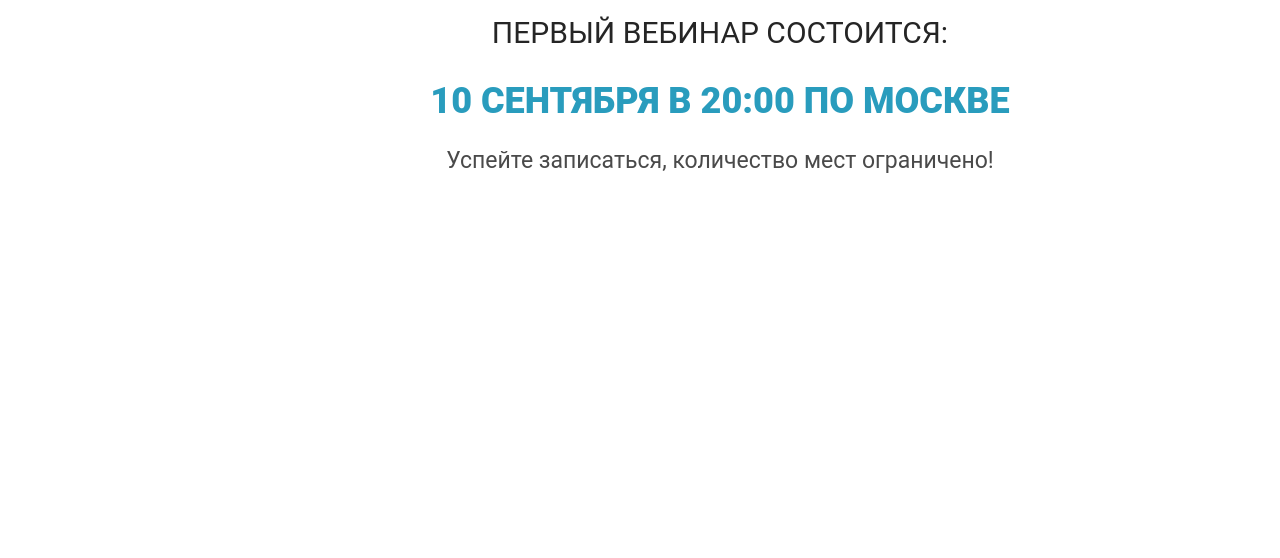
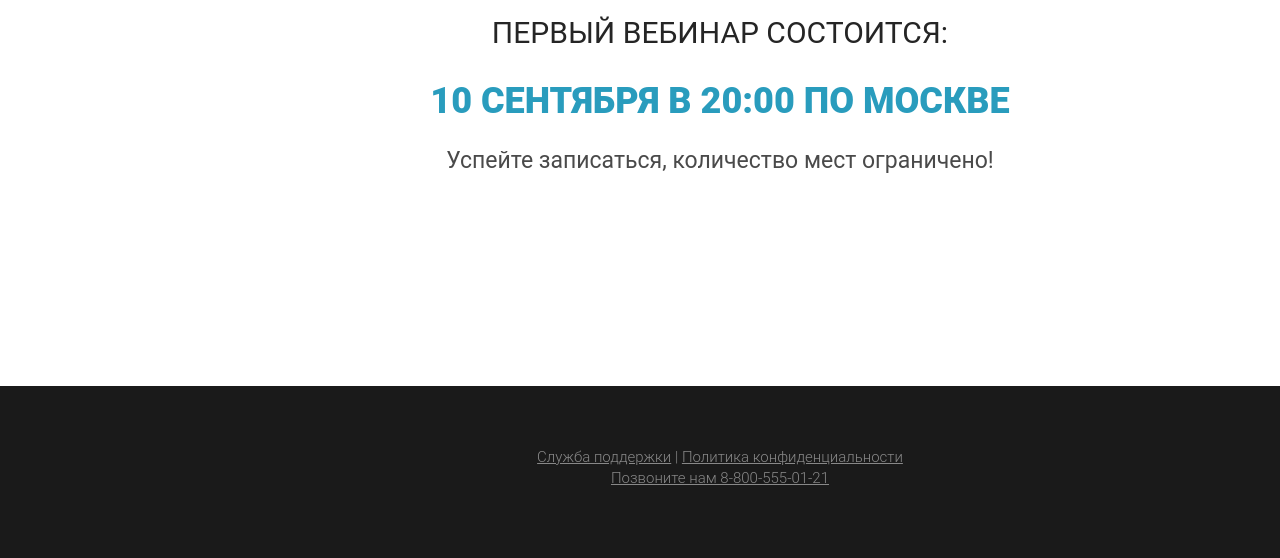
Before and after one commit to ramorozov/wordpress, a plain HTML site: page src/index.html in a window 1280 px wide. Shown: the part 3226-3784 px from the top of the page. Before the commit the page ends 3612 px from the top, so only its background shows below. Drawn offline with Linux system fonts and the light colour scheme.

Commit message:
ended footer section

```diff
--- a/src/css/style.css
+++ b/src/css/style.css
@@ -302,3 +302,27 @@
 .meeting .meeting_text{
     margin-top: 25px;
 }
+
+/* Стилизуем секцию footer */
+footer{
+    min-height: 166px;
+    padding: 61px 0 69px 0;
+    background-color: #1a1a1a;
+}
+
+.info{
+    text-align: center;
+}
+
+.info .info_link a, .info .info_link, .info .info_tel{
+    font-family: Roboto;
+    font-size: 15px;
+    line-height: 21px;
+    font-weight: 300;
+    text-decoration: underline;
+    color: #888888;
+}
+
+.info .info_link{
+    text-decoration: none;
+}
--- a/src/index.html
+++ b/src/index.html
@@ -143,6 +143,19 @@
             <div class="meeting_text">Успейте записаться, количество мест ограничено!</div>
         </div>
     </section>
-    <section></section>
+
+    <!-- Создаем секцию footer -->
+    <footer>
+        <div class="container">
+            <div class="info">
+                <div class="info_link">
+                    <a href="#" class="link_support">Служба поддержки</a>
+                    |
+                    <a href="#" class="link_nda">Политика конфиденциальности</a>
+                </div>
+                <a href="tel:+78005550121" class="info_tel">Позвоните нам 8-800-555-01-21</a>
+            </div>
+        </div>
+    </footer>
 </body>
 </html>
```
